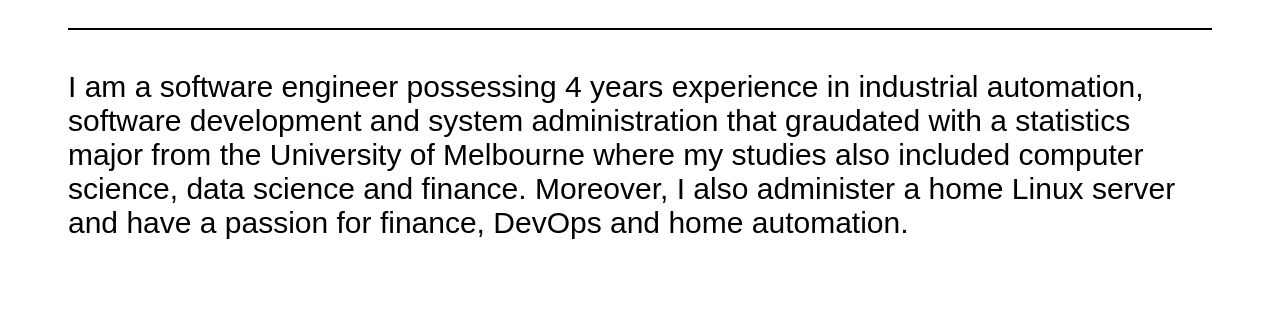
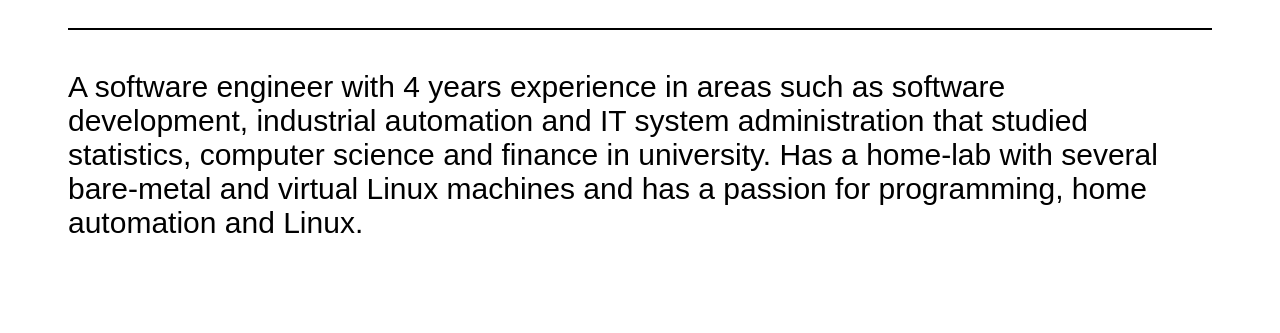
Before and after one commit to zorrotab/zorrotab.github.io, a plain HTML site: page index.html in a window 1280 px wide. Shown: the part 262-595 px from the top of the page. Drawn offline with Linux system fonts and the light colour scheme.

Commit message:
Update index.html

```diff
--- a/index.html
+++ b/index.html
@@ -31,7 +31,7 @@
     <section>
       <h3 id="about-me">About Me</h3>
       <div>
-        <p>I am a software engineer possessing 4 years experience in industrial automation, software development and system administration that graudated with a statistics major from the University of Melbourne where my studies also included computer science, data science and finance. Moreover, I also administer a home Linux server and have a passion for finance, DevOps and home automation.</p>
+        <p>A software engineer with 4 years experience in areas such as software development, industrial automation and IT system administration that studied statistics, computer science and finance in university. Has a home-lab with several bare-metal and virtual Linux machines and has a passion for programming, home automation and Linux.</p>
       </div>
     </section>
 	<section>
```
